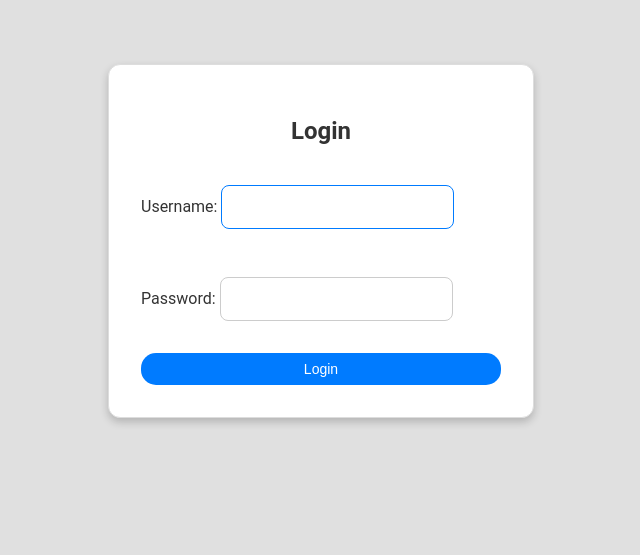
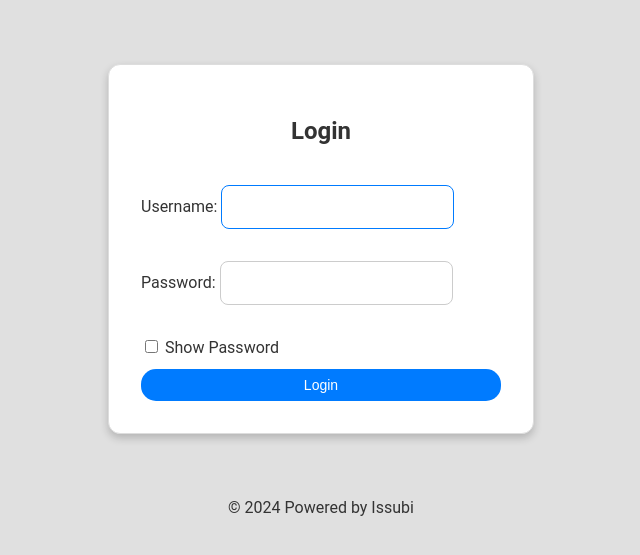
Before and after one commit to nikodemo-bukwimba/Restaurant-management-system, a Django app: page / in a window 1280 px wide. Shown: the top 555 px of the page, without its empty margins (319-959 px from the left). Run offline with Django 5.2, Linux system fonts and the light colour scheme.

Commit message:
Dealing with login template

```diff
--- a/users/templates/users/login.html
+++ b/users/templates/users/login.html
@@ -1,5 +1,4 @@
-<!-- templates/login.html -->
-{% load static %}  <!-- Ensure to load the static template tag -->
+{% load static %}
 
 <!DOCTYPE html>
 <html lang="en">
@@ -15,9 +14,32 @@
 
         <form method="post" action="{% url 'users:login' %}">
             {% csrf_token %}
-            {{ form.as_p }}
+            <div>
+                {{ form.as_p }}
+            </div>
+            <div class="show-password-container">
+                <input type="checkbox" id="show-password" onclick="togglePassword()">
+                <label for="show-password">Show Password</label>
+            </div>
             <button type="submit" class="btn btn-primary">Login</button>
         </form>
     </div>
+
+    <!-- Footer section -->
+    <footer style="text-align: center; margin-top: 20px;">
+        <p>&copy; 2024 Powered by Issubi</p>
+    </footer>
+
+    <!-- JavaScript to toggle password visibility -->
+    <script>
+        function togglePassword() {
+            var passwordField = document.querySelector('input[type="password"]');
+            if (passwordField.type === "password") {
+                passwordField.type = "text";
+            } else {
+                passwordField.type = "password";
+            }
+        }
+    </script>
 </body>
 </html>
--- a/users/views.py
+++ b/users/views.py
@@ -32,8 +32,6 @@ def user_login(request):
     else:
         form = LoginForm()
     return render(request, 'users/login.html', {'form': form})
-
-
 
 @login_required
 def ceo_dashboard(request):
```
Also changed, not shown: db.sqlite3.
